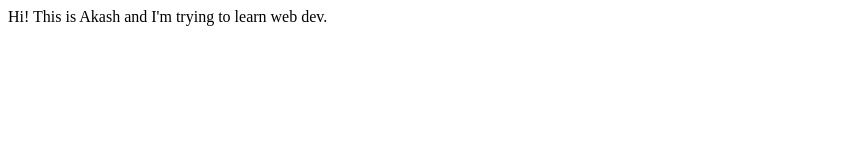
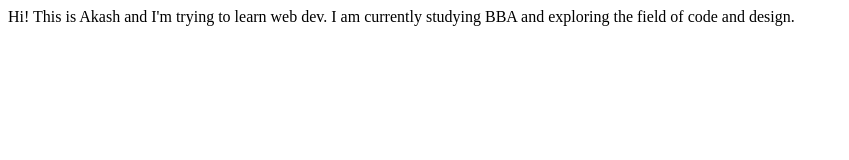
Before and after one commit to Akash1321/learn-web-dev, a plain HTML site: page index.html in a window 1280 px wide. Shown: the whole page, without its empty margins (0-849 px from the left). Drawn offline with Linux system fonts and the light colour scheme.

Commit message:
doc: current status updated

```diff
--- a/index.html
+++ b/index.html
@@ -8,5 +8,6 @@
 </head>
 <body>
     Hi! This is Akash and I'm trying to learn web dev.
+    I am currently studying BBA and exploring the field of code and design.
 </body>
 </html>
```
